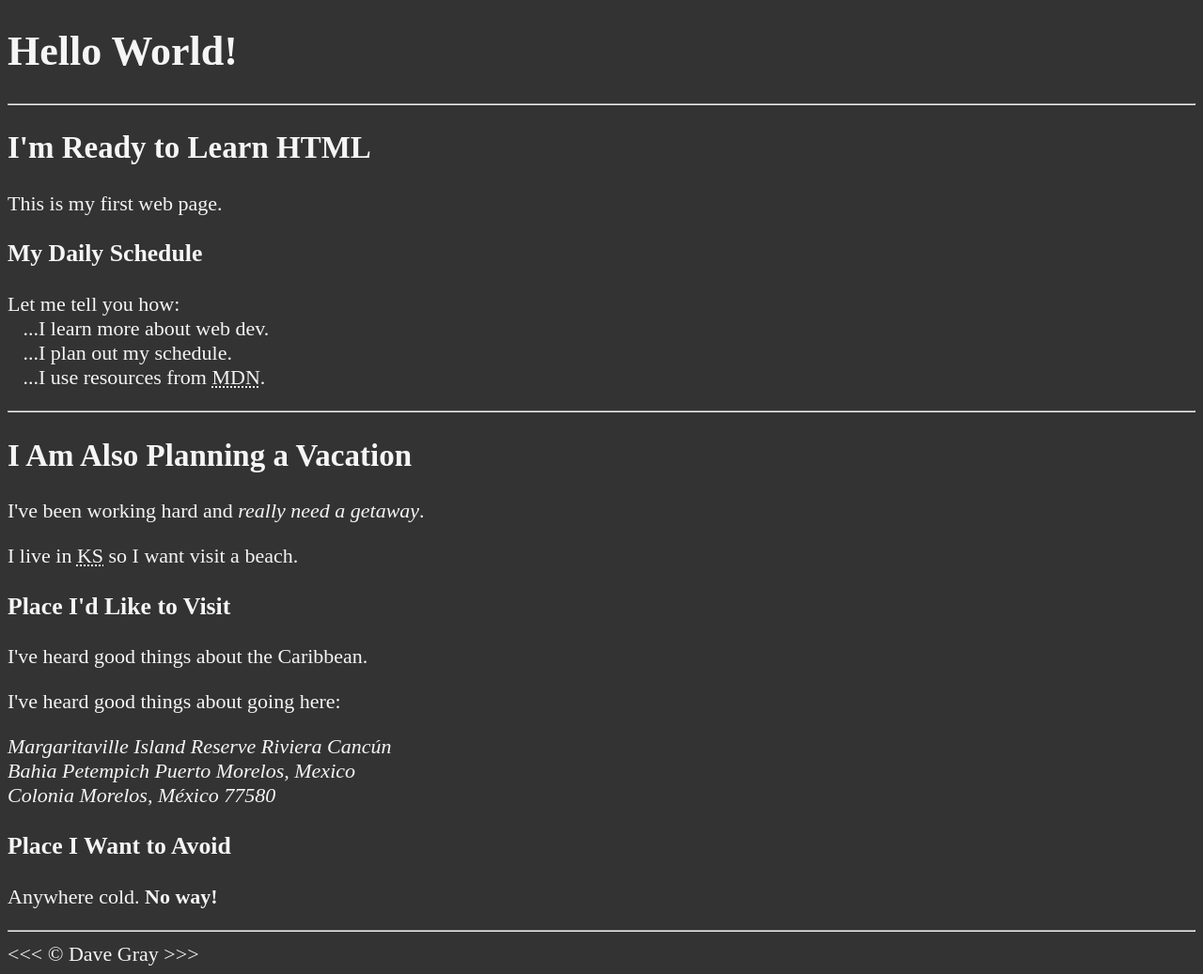
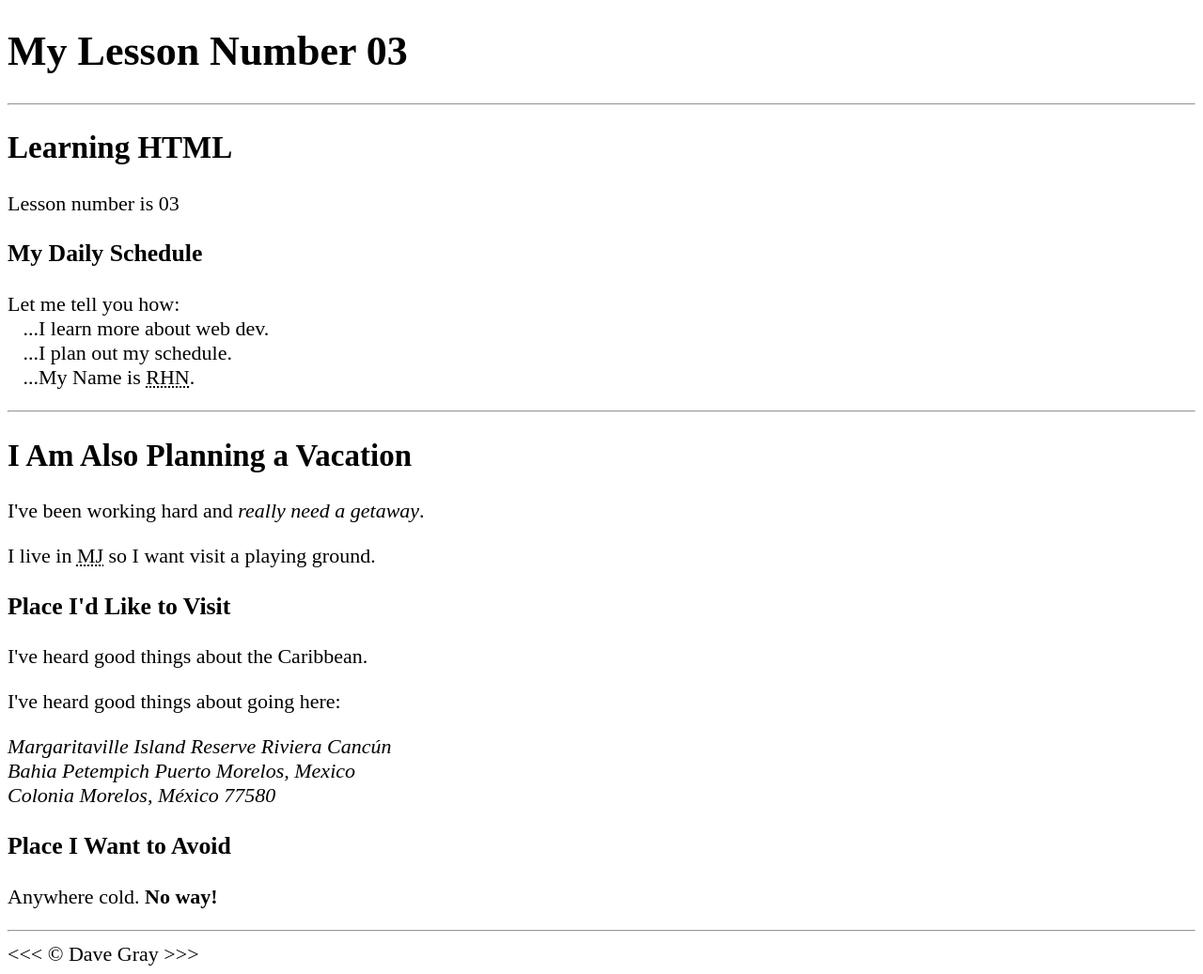
Before and after one commit to RH-NAYM/Learn_HTML, a plain HTML site: page 03_lesson/index.html in a window 1280 px wide. Shown: the whole page at 94% size. Drawn offline with Linux system fonts and the light colour scheme.

Commit message:
3rd Lesson is Complete

```diff
--- a/03_lesson/index.html
+++ b/03_lesson/index.html
@@ -1,51 +1,62 @@
-<!DOCTYPE html>
+<!DOCTYPE html> <!-- 1. Declares that this is an HTML5 document. Must be the very first line. -->
+
 <html lang="en">
+<!-- 2. Root element of the page. `lang="en"` tells browsers the page is in English (helps with accessibility & SEO). -->
 
-<head>
-    <meta charset="UTF-8">
-    <meta name="author" content="Dave Gray">
-    <meta name="description" content="This page contains all the things I am learning how to create as I learn HTML.">
-    <title>My First Web Page</title>
-    <link rel="icon" href="html5.png" type="image/x-icon">
-    <link rel="stylesheet" href="main.css" type="text/css">
-</head>
+<head> <!-- 3. Starts the <head> section – contains metadata, links, title, etc. (not visible on the page). -->
+    <meta charset="UTF-8"> <!-- 4. Sets character encoding to UTF-8 (supports virtually all characters & emojis). -->
+    <meta name="author" content="MD Rakibul Hasan Naym">
+    <!-- 5. Metadata: author of the page. Search engines & tools can read it. -->
+    <meta name="description" content="My Learning details for HTML journey as lesson 03">
+    <!-- 6. Page description – shown in search results. -->
+    <title>Lesson 03</title> <!-- 7. The text that appears on the browser tab / window title. -->
+    <link rel="icon" href="./html5.png" type="image/x-icon">
+    <!-- 8. Favicon (tiny icon in the tab). Points to `html5.png`. -->
+    <link rel="stylesheet" href="./main.css" type="text/css">
+    <!-- 9. Links an external CSS file (`main.css`) to style the page. -->
+</head> <!-- 10. Closes the <head> section. -->
 
-<body>
-    <h1>Hello World!</h1>
+<body> <!-- 11. Starts the <body> – everything here is visible on the page. -->
+    <h1>My Lesson Number 03</h1> <!-- 12. Largest heading (Heading 1). Usually the main title of the page. -->
 
-    <hr>
+    <hr> <!-- 13. Horizontal rule – draws a thin line across the page (thematic break). -->
 
-    <h2>I'm Ready to Learn HTML</h2>
-    <p>This is my first web page.</p>
+    <h2>Learning HTML</h2> <!-- 14. Heading level 2 – a sub-section title. -->
+    <p>Lesson number is 03</p> <!-- 15. Paragraph (`<p>`) – block of text. -->
 
-    <h3>My Daily Schedule</h3>
-    <p>Let me tell you how:
+    <h3>My Daily Schedule</h3> <!-- 16. Heading level 3 – another sub-section. -->
+    <p>Let me tell you how: <!-- 17. Start of a paragraph that will contain line breaks and indentation. -->
         <br>&nbsp;&nbsp;&nbsp;...I learn more about web dev.
-        <br>&nbsp;&nbsp;&nbsp;...I plan out my schedule.
-        <br>&nbsp;&nbsp;&nbsp;...I use resources from <abbr title="Mozilla Developer Network">MDN</abbr>.
-    </p>
+        <!-- 18. `<br>` = line break. `&nbsp;` = non-breaking space (used here for indentation). -->
+        <br>&nbsp;&nbsp;&nbsp;...I plan out my schedule. <!-- 19. Another line break + indented text. -->
+        <br>&nbsp;&nbsp;&nbsp;...My Name is <abbr title="MD Rakibul Hasan Naym">RHN</abbr>.
+        <!-- 20. `<abbr>` creates an abbreviation; `title` attribute shows full form on hover. -->
+    </p> <!-- 21. Closes the paragraph. -->
 
-    <hr>
+    <hr> <!-- 22. Another horizontal divider to separate sections. -->
 
-    <h2>I Am Also Planning a Vacation</h2>
+    <h2>I Am Also Planning a Vacation</h2> <!-- 23. New section heading. -->
     <p>I've been working hard and <em>really need a getaway</em>.</p>
-    <p>I live in <abbr title="Kansas">KS</abbr> so I want visit a beach.</p>
+    <!-- 24. `<em>` = emphasis (usually rendered as *italic*). -->
+    <p>I live in <abbr title="Manikganj">MJ</abbr> so I want visit a playing ground.</p>
+    <!-- 25. Another abbreviation for "Kansas". -->
 
-    <h3>Place I'd Like to Visit</h3>
-    <p>I've heard good things about the Caribbean.</p>
-    <p>I've heard good things about going here:</p>
-    <address>
-        Margaritaville Island Reserve Riviera Cancún<br>
-        Bahia Petempich Puerto Morelos, Mexico<br>
-        Colonia Morelos, México 77580
-    </address>
+    <h3>Place I'd Like to Visit</h3> <!-- 26. Sub-heading for a list of places. -->
+    <p>I've heard good things about the Caribbean.</p> <!-- 27. Simple paragraph. -->
+    <p>I've heard good things about going here:</p> <!-- 28. Introduces an address block. -->
+    <address> <!-- 29. `<address>` semantic tag – meant for contact/location info (often italicized by browsers). -->
+        Margaritaville Island Reserve Riviera Cancún<br> <!-- 30. First line of the address + line break. -->
+        Bahia Petempich Puerto Morelos, Mexico<br> <!-- 31. Second line + line break. -->
+        Colonia Morelos, México 77580 <!-- 32. Third line (no <br> needed at the end). -->
+    </address> <!-- 33. Closes the address block. -->
 
-    <!-- TODO: Add more places -->
-    <h3>Place I Want to Avoid</h3>
-    <p>Anywhere cold. <strong>No way!</strong></p>
+    <!-- TODO: Add more places --> <!-- 34. HTML comment – visible only in source code. A reminder for future work. -->
+    <h3>Place I Want to Avoid</h3> <!-- 35. Another sub-heading. -->
+    <p>Anywhere cold. <strong>No way!</strong></p> <!-- 36. `<strong>` = strong importance (usually **bold**). -->
 
-    <hr>
+    <hr> <!-- 37. Final horizontal rule before the footer. -->
     &lt;&lt;&lt; &copy; Dave Gray &gt;&gt;&gt;
-</body>
+    <!-- 38. Escaped characters: `&lt;` = "<", `&gt;` = ">", `&copy;` = "©". Displays: <<< © Dave Gray >>> -->
+</body> <!-- 39. Closes the <body> section. -->
 
-</html>
+</html> <!-- 40. Closes the root <html> element – end of the document. -->
--- a/03_lesson/main.css
+++ b/03_lesson/main.css
@@ -3,6 +3,6 @@ html {
 }
 
 body {
-    background-color: #333;
-    color: whitesmoke;
+    background-color: #ffffff;
+    color: rgb(0, 0, 0);
 }
```
